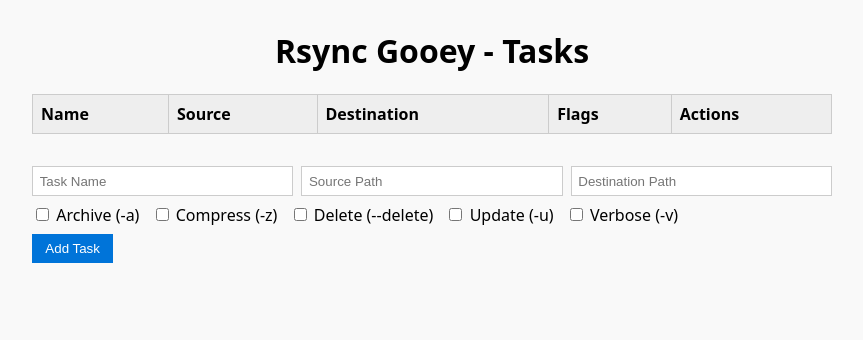
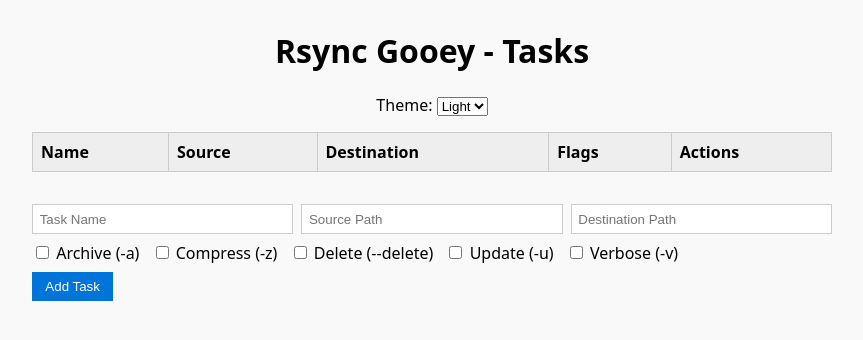
Before and after one commit to dro-ex/rsync-gooey, a plain HTML site: page templates/index.html in a window 1280 px wide. Shown: the whole page, without its empty margins (208-1071 px from the left). Drawn offline with Linux system fonts and the light colour scheme; files that its build step writes are made by us from their sources; no server answers; files whose address does not match are found by name.

Commit message:
Update index.html

```diff
--- a/templates/index.html
+++ b/templates/index.html
@@ -9,11 +9,31 @@
 <body>
   <header>
     <h1>Rsync Gooey - Tasks</h1>
+    <div id="theme-selector-container">
+      <label for="theme-selector">Theme:</label>
+      <select id="theme-selector">
+        <option value="light">Light</option>
+        <option value="dark">Dark</option>
+      </select>
+    </div>
   </header>
   <main>
     <rsync-task-list></rsync-task-list>
     <rsync-task-form></rsync-task-form>
   </main>
   <script src="static/rsync-task-components.js"></script>
+  <script>
+  (function() {
+    const selector = document.getElementById('theme-selector');
+    const saved = localStorage.getItem('theme') || 'light';
+    document.documentElement.classList.add(saved);
+    selector.value = saved;
+    selector.addEventListener('change', function() {
+      document.documentElement.classList.remove('light', 'dark');
+      document.documentElement.classList.add(this.value);
+      localStorage.setItem('theme', this.value);
+    });
+  })();
+  </script>
 </body>
 </html>
```
